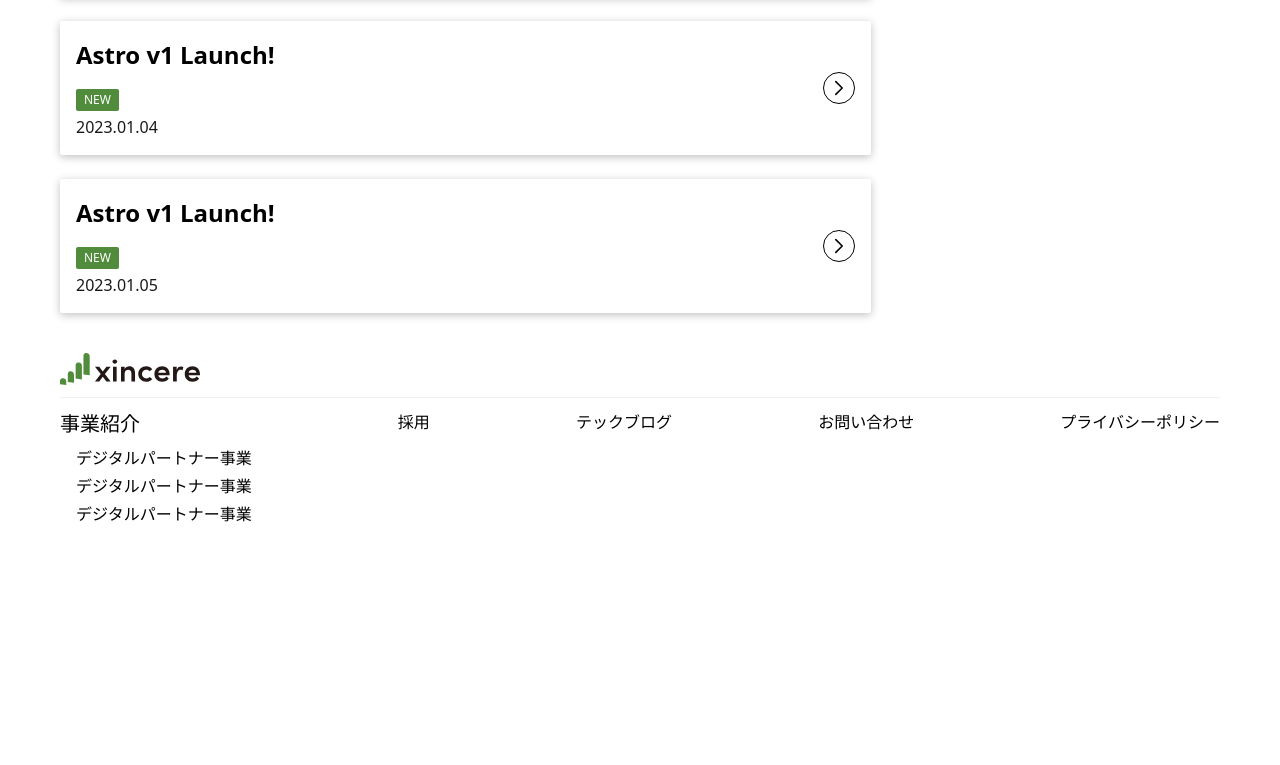
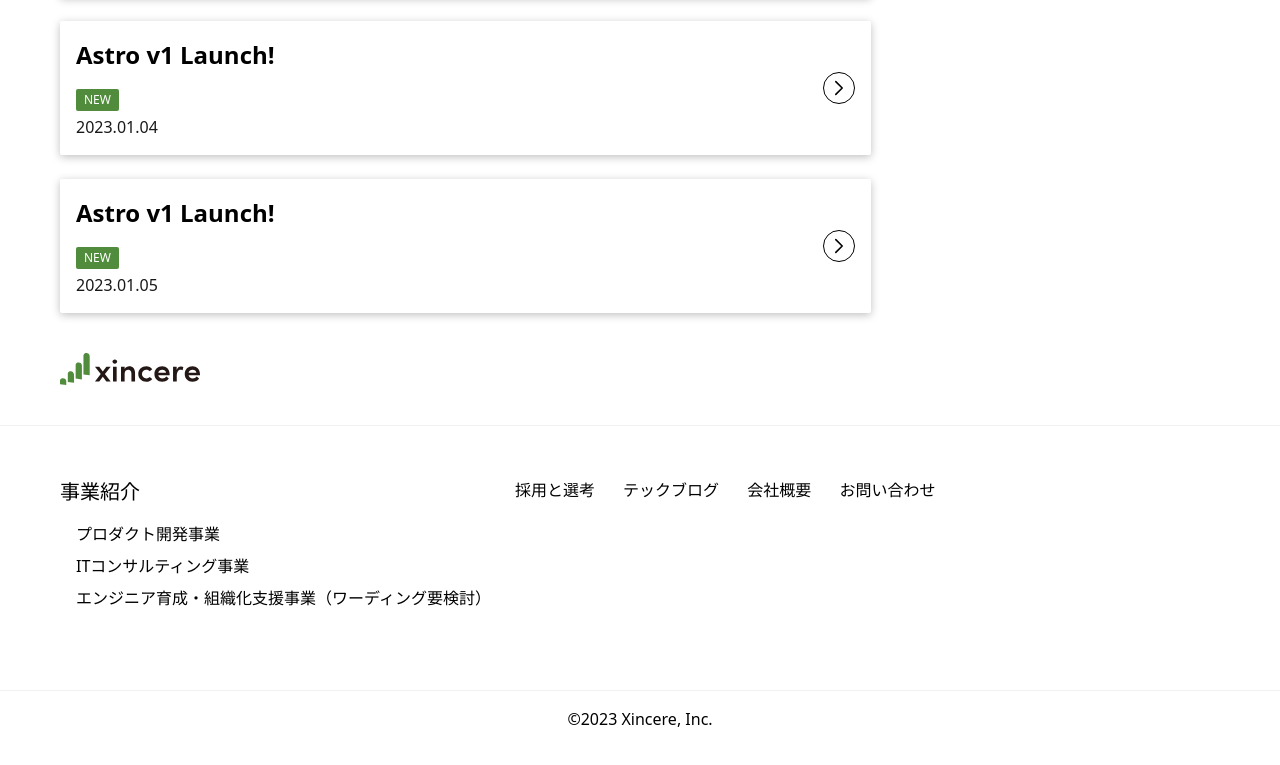
Before and after one commit to xincere-inc/corporate-site, an Astro site: page /blogs in a window 1280 px wide. Shown: the part 725-1490 px from the top of the page. Before the commit the page ends 1291 px from the top, so only its background shows below. Built offline with nearby package versions, Linux system fonts and the light colour scheme; Astro itself is replaced by a stand-in of ours.

Commit message:
fix: footerのタイトル・ボーダーなどの修正

```diff
--- a/src/components/Footer.astro
+++ b/src/components/Footer.astro
@@ -5,8 +5,8 @@
 ---
 
 <footer class="py-10">
-  <div class="md:w-desktop m-auto">
-    <div class="md:px-0 px-5">
+  <div class="m-auto">
+    <div class="md:w-desktop md:mx-auto md:mb-10 md:px-0 px-5">
       <svg
         width="140"
         height="32"
@@ -53,25 +53,40 @@
       </svg>
     </div>
     <hr class="text-gray my-3" />
-    <div class="md:flex md:justify-between md:px-0 px-5">
-      <div>
-        <span class="text-xl">事業紹介</span>
+
+    <div class="md:w-desktop md:mx-auto md:flex md:px-0 px-5 md:py-10 mb-10">
+      <div class="mb-6 md:mb-0">
+        <div class="flex flex-col">
+          <span class="mb-6 md:mb-2 text-xl">事業紹介</span>
+          <span class="mb-2 md:hidden flex text-xl">実績紹介</span>
+        </div>
         <ul class="ml-4 mt-2">
-          <li class="mb-1">
-            <a href="/business/digital-partner">デジタルパートナー事業</a>
+          <li class="mb-2">
+            <a href="/business/product-development">プロダクト開発事業</a>
           </li>
-          <li class="mb-1">
-            <a href="/business/digital-partner">デジタルパートナー事業</a>
+          <li class="mb-2">
+            <a href="/business/digital-partner">ITコンサルティング事業</a>
           </li>
           <li>
-            <a href="/business/digital-partner">デジタルパートナー事業</a>
+            <a href="/business/engineer-education"
+              >エンジニア育成・組織化支援事業（ワーディング要検討）</a
+            >
           </li>
         </ul>
       </div>
-      <div>採用</div>
-      <div>テックブログ</div>
-      <div>お問い合わせ</div>
-      <div>プライバシーポリシー</div>
+      <div class="md:ml-6">
+        <a href="/" class="md:hidden flex mr-4">役員紹介</a>
+        <a href="/recruit" class="md:mr-6">採用と選考</a>
+        <a href="/blogs" class="md:mr-6">テックブログ</a>
+        <a href="/" class="md:mr-6">会社概要</a>
+        <a href="contact" class="md:mr-6">お問い合わせ</a>
+        <a href="/" class="md:hidden flex mr-4">利用規約</a>
+        <a href="/" class="md:hidden flex mr-4">プライバシーポリシー</a>
+      </div>
+    </div>
+    <hr class="text-gray" />
+    <div class="md:w-desktop m-auto pt-4 text-center">
+      <p>©2023 Xincere, Inc.</p>
     </div>
   </div>
 </footer>
```
